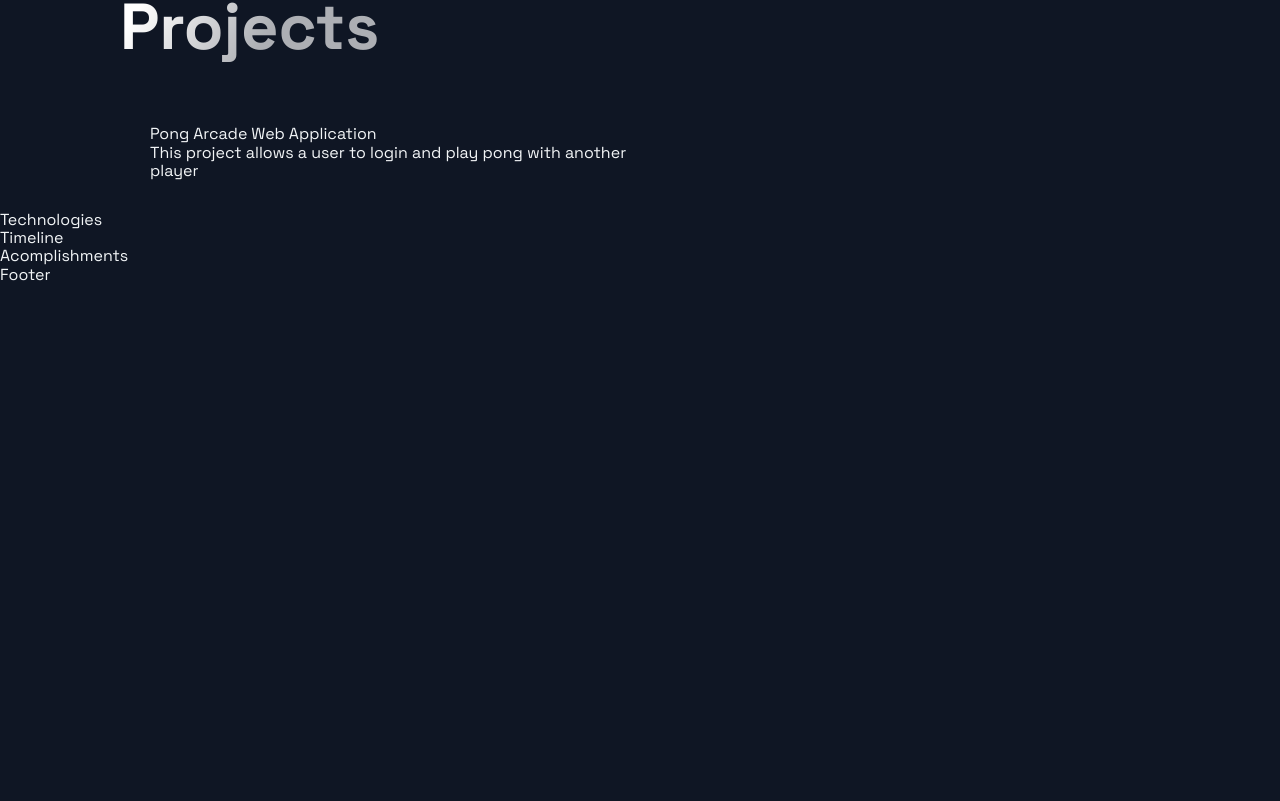
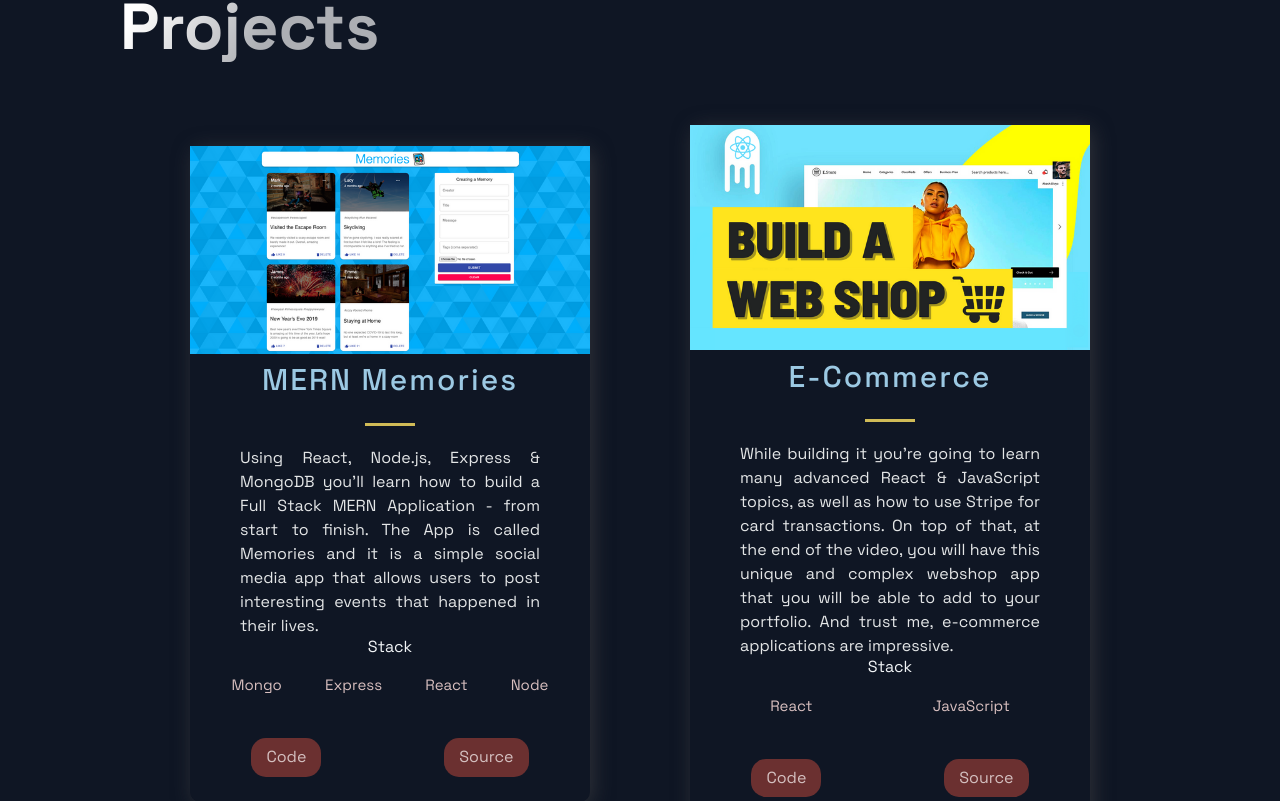
Before and after one commit to mccdqw/Portfolio-Website, a Next.js app: page / in a window 1280 px wide. Shown: the part 759-1560 px from the top of the page. Before the commit the page ends 1044 px from the top, so only its background shows below. Built offline with nearby package versions, Linux system fonts and the light colour scheme.

Commit message:
added project cards with description and links

```diff
--- a/src/components/Projects/Projects.js
+++ b/src/components/Projects/Projects.js
@@ -4,22 +4,33 @@
 import { Section, SectionDivider, SectionTitle } from '../../styles/GlobalComponents';
 import { projects } from '../../constants/constants';
 
-const projectsDisplay = [{
-  title: "Pong Arcade Web Application",
-  description: "This project allows a user to login and play pong with another player"
-}];
 
 const Projects = () => (
   <Section nopadding id="projects">
     <SectionDivider />
     <SectionTitle main>Projects</SectionTitle>
     <GridContainer>
-      {projectsDisplay.map((project) => (
-        <div>
-          {project.title}
-          <br />
-          {project.description}
-        </div>
+      {projects.map(({id, image, title, description, tags, source, visit}) => (
+        <BlogCard key={id} >
+          <Img src={image} />
+            <TitleContent>
+              <HeaderThree title>{title}</HeaderThree>
+              <Hr />
+            </TitleContent>
+            <CardInfo>{description}</CardInfo>
+            <div>
+              <TitleContent>Stack</TitleContent>
+              <TagList>
+                {tags.map((tag, i) => (
+                  <Tag key={i}>{tag}</Tag>
+                ))}
+              </TagList>
+            </div>
+            <UtilityList>
+              <ExternalLinks href={visit}>Code</ExternalLinks>
+              <ExternalLinks href={source}>Source</ExternalLinks>
+            </UtilityList>
+        </BlogCard>
       ))}
     </GridContainer>
   </Section>
```
